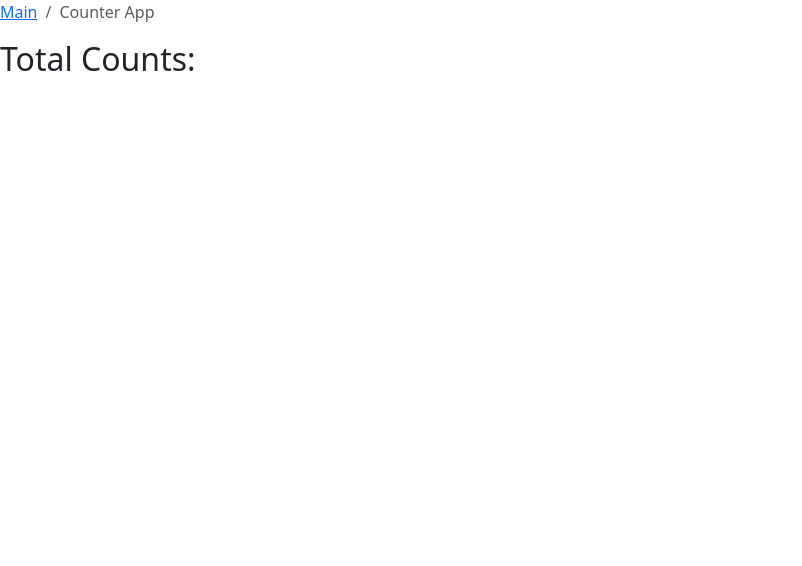
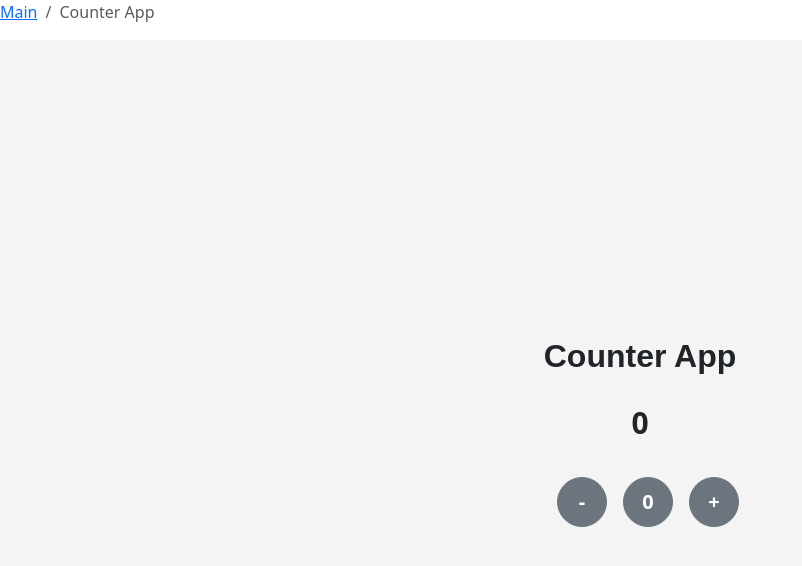
Before and after one commit to Sherry-hassan/react-app, a React (Create React App) app: page /counterapp in a window 1280 px wide. Shown: the top 566 px of the page, without its empty margins (0-802 px from the left). Built offline with nearby package versions, Linux system fonts and the light colour scheme.

Commit message:
counter app ui design update

```diff
--- a/src/apps/CounterApp/index.jsx
+++ b/src/apps/CounterApp/index.jsx
@@ -4,14 +4,64 @@ import { Breadcrumb } from "react-bootstrap"; // Import the Breadcrumb component
 const CounterApp = () => {
   return (
     <>
-      {/* Breadcrumb Navigation */}
       <Breadcrumb>
         <Breadcrumb.Item href="/">Main</Breadcrumb.Item>
         <Breadcrumb.Item active>Counter App</Breadcrumb.Item>
       </Breadcrumb>
+      <div
+        className="d-flex align-items-center justify-content-center"
+        style={{
+          minHeight: "100vh",
+          backgroundColor: "rgba(242, 242, 242, 0.8)",
+        }}
+      >
+        <div className="text-center">
+          {/* Breadcrumb Navigation */}
 
-      {/* Counter App Content */}
-      <h2>Total Counts:</h2>
+          {/* Counter App Content */}
+          <h2 style={{ fontFamily: "sans-serif", fontWeight: 600 }}>
+            Counter App
+          </h2>
+          <p style={{ fontSize: "30px", fontWeight: 600 }} className="mt-4">
+            0
+          </p>
+          <div className="d-flex gap-3 p-3 ms-3">
+            <button
+              className="btn btn-secondary rounded-circle p-2"
+              style={{
+                fontSize: "20px",
+                fontWeight: 600,
+                width: "50px",
+                height: "50px",
+              }}
+            >
+              -
+            </button>
+            <button
+              className="btn btn-secondary p-2 rounded-circle"
+              style={{
+                fontSize: "20px",
+                fontWeight: 600,
+                width: "50px",
+                height: "50px",
+              }}
+            >
+              0
+            </button>
+            <button
+              className="btn btn-secondary p-2 rounded-circle"
+              style={{
+                fontSize: "20px",
+                fontWeight: 600,
+                width: "50px",
+                height: "50px",
+              }}
+            >
+              +
+            </button>
+          </div>
+        </div>
+      </div>
     </>
   );
 };
--- /dev/null
+++ b/src/apps/SubmitForm/index.jsx
@@ -0,0 +1,7 @@
+import React from "react";
+
+const SubmitForm = () => {
+  return <div>SubmitForm</div>;
+};
+
+export default SubmitForm;
--- a/src/apps/index.jsx
+++ b/src/apps/index.jsx
@@ -29,7 +29,9 @@ const AppDetails = () => {
           className="text-center border border-danger rounded p-3 mb-3 shadow"
         >
           <h2>Submit Items</h2>
-          <button className="btn btn-primary">Click Me</button>
+          <Link to="/submitform">
+            <button className="btn btn-primary">Click Me</button>
+          </Link>
         </Col>
       </Row>
     </Container>
--- a/src/services/routes/AppRoutes.js
+++ b/src/services/routes/AppRoutes.js
@@ -3,6 +3,7 @@ import { Routes, Route } from "react-router-dom";
 import CounterApp from "../../apps/CounterApp";
 import AppDetails from "../../apps";
 import TodoApp from "../../apps/TodoApp";
+import SubmitForm from "../../apps/SubmitForm";
 
 function AppRoutes() {
   return (
@@ -10,6 +11,7 @@ function AppRoutes() {
       <Route path="/" element={<AppDetails />} />
       <Route path="/counterapp" element={<CounterApp />} />
       <Route path="/todoapp" element={<TodoApp />} />
+      <Route path="/submitform" element={<SubmitForm />} />
     </Routes>
   );
 }
```
